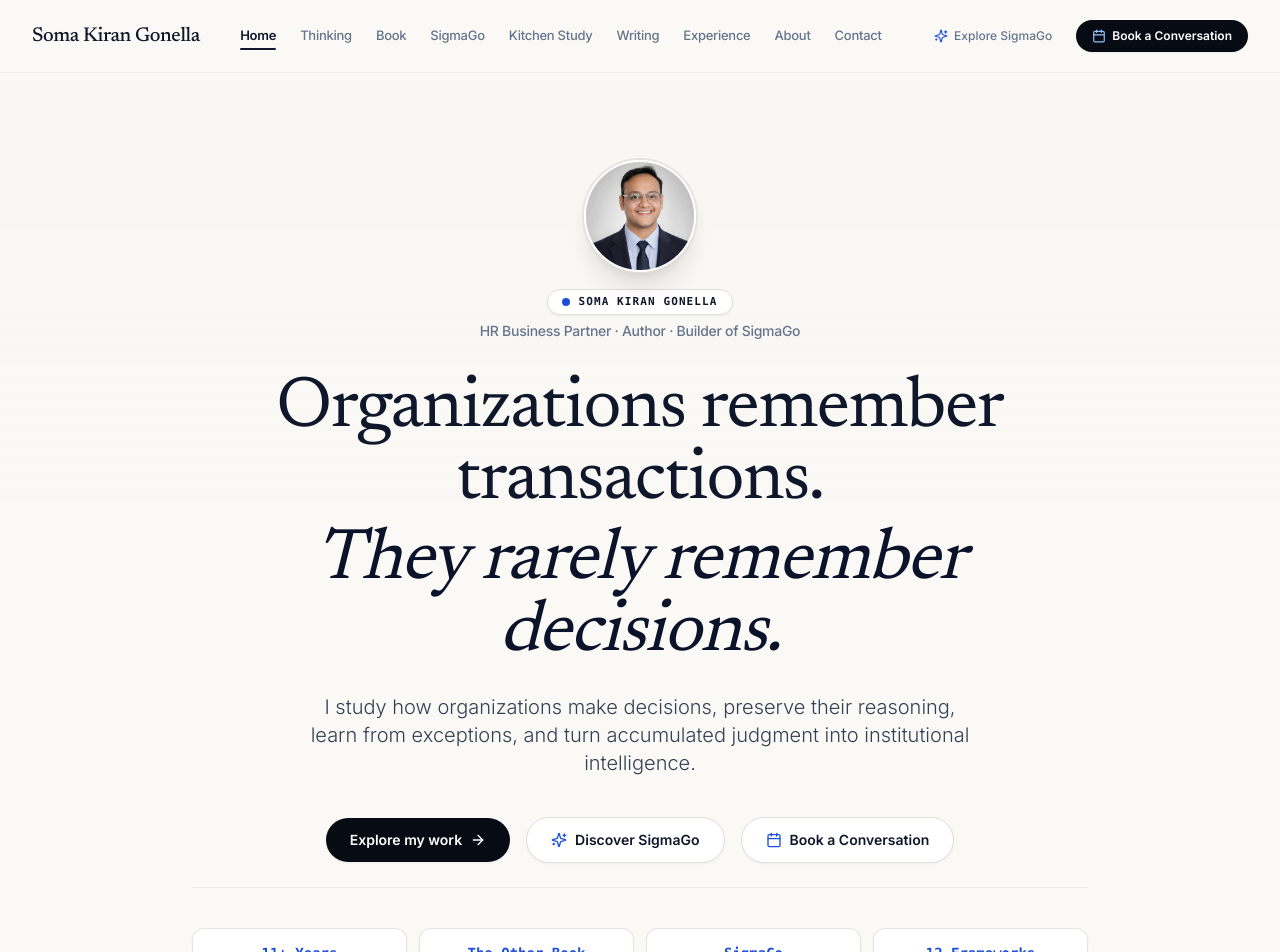
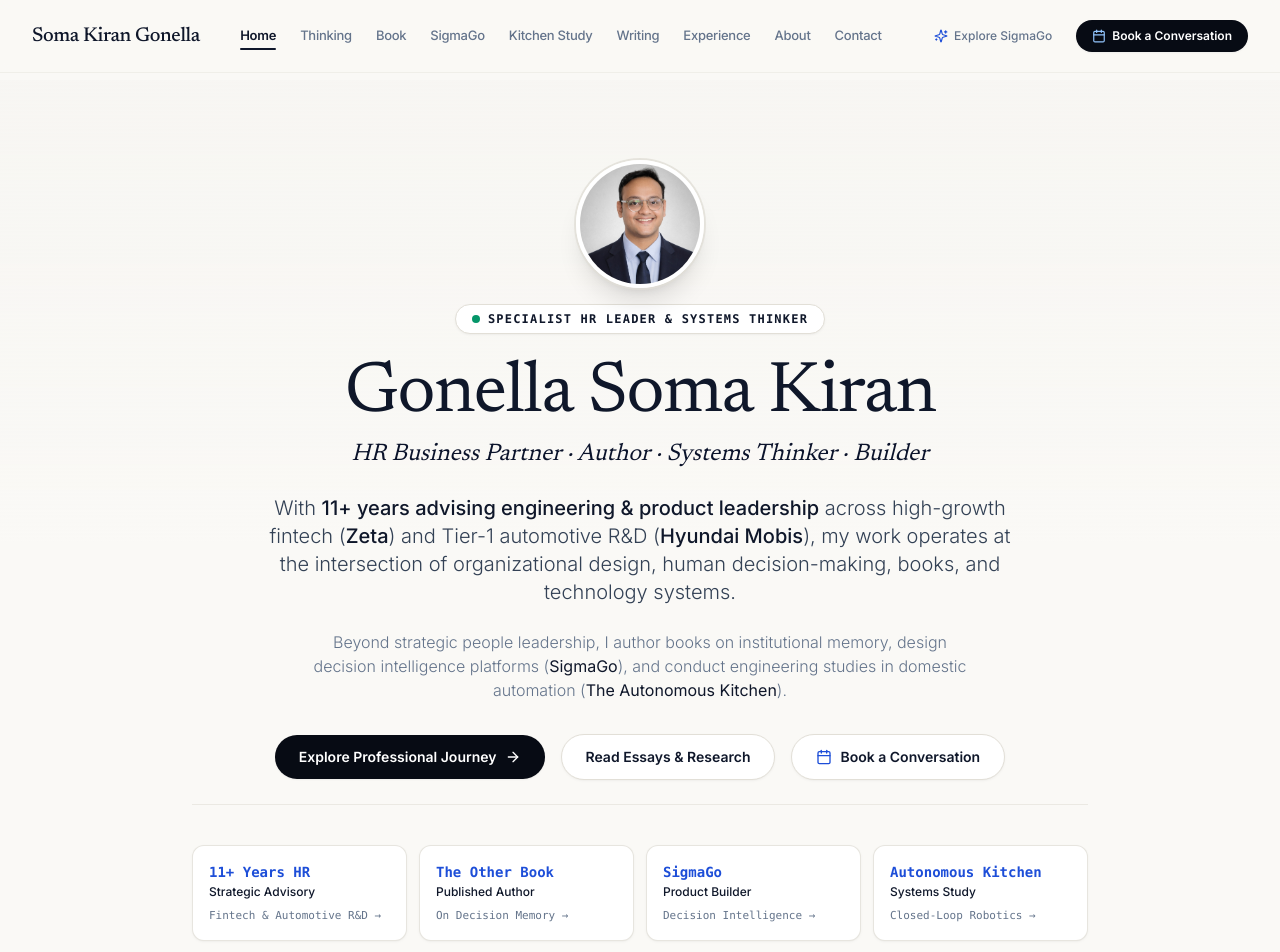
Before and after one commit to luckykiran2024/soma-thought-leadership, a Next.js app: page / in a window 1280 px wide. Shown: the top 952 px of the page. Built offline with nearby package versions, Linux system fonts and the light colour scheme.

Commit message:
feat: establish Gonella Soma Kiran personal introduction hero and four core work dimensions

```diff
--- a/src/app/page.tsx
+++ b/src/app/page.tsx
@@ -27,62 +27,63 @@
 
   return (
     <div className="space-y-24 sm:space-y-32 pb-24">
-      {/* 1. HERO SECTION (Centered Broadsheet Editorial) */}
-      <section className="relative pt-12 sm:pt-20 pb-16 border-b border-editorial-border/60 overflow-hidden bg-gradient-to-b from-surface/40 via-background to-background">
+      {/* 1. HERO SECTION: INTRODUCING GONELLA SOMA KIRAN */}
+      <section className="relative pt-12 sm:pt-20 pb-16 border-b border-editorial-border/60 overflow-hidden bg-gradient-to-b from-surface/50 via-background to-background">
         <div className="max-w-5xl mx-auto px-4 sm:px-6 lg:px-8 text-center">
-          {/* Enhanced Author Presentation */}
-          <div className="flex flex-col items-center space-y-4 mb-8 animate-fade-in">
-            {/* Dignified Executive Portrait */}
-            <div className="relative w-24 h-24 sm:w-28 sm:h-28 rounded-full overflow-hidden border-2 border-white shadow-xl ring-2 ring-editorial-border/80 flex-shrink-0">
+          {/* Executive Profile Presentation */}
+          <div className="flex flex-col items-center space-y-4 mb-6 animate-fade-in">
+            <div className="relative w-28 h-28 sm:w-32 sm:h-32 rounded-full overflow-hidden border-4 border-white shadow-xl ring-2 ring-editorial-border/80 flex-shrink-0">
               <Image
                 src="/images/profile.jpg"
-                alt="Soma Kiran Gonella"
+                alt="Gonella Soma Kiran"
                 fill
                 className="object-cover object-top"
                 priority
               />
             </div>
 
-            <div className="space-y-1.5 text-center">
-              <div className="inline-flex items-center space-x-2 px-3.5 py-1 rounded-full bg-white border border-editorial-border shadow-subtle text-[11px] font-mono uppercase tracking-widest text-ink">
-                <span className="w-2 h-2 rounded-full bg-accent" />
-                <span className="font-semibold">Soma Kiran Gonella</span>
+            <div className="space-y-2 text-center">
+              <div className="inline-flex items-center space-x-2 px-4 py-1.5 rounded-full bg-white border border-editorial-border shadow-subtle text-xs font-mono uppercase tracking-widest text-ink">
+                <span className="w-2 h-2 rounded-full bg-emerald-600" />
+                <span className="font-semibold">Specialist HR Leader & Systems Thinker</span>
               </div>
-              <p className="text-xs sm:text-sm text-ink-muted font-medium tracking-tight">
-                HR Business Partner · Author · Builder of SigmaGo
-              </p>
             </div>
           </div>
 
-          {/* Centered Intellectual Hero Statement */}
+          {/* Hero Name & Multifaceted Personal Introduction */}
           <div className="space-y-6 max-w-4xl mx-auto">
-            <h1 className="font-serif text-4xl sm:text-6xl lg:text-7xl font-normal text-ink tracking-tight leading-[1.14]">
-              Organizations remember transactions.{' '}
-              <span className="text-navy-900 italic block mt-2">
-                They rarely remember decisions.
-              </span>
+            <div className="space-y-2">
+              <h1 className="font-serif text-4xl sm:text-6xl lg:text-7xl font-normal text-ink tracking-tight leading-[1.12]">
+                Gonella Soma Kiran
               </h1>
+              <p className="font-serif text-xl sm:text-2xl text-navy-900 italic font-normal">
+                HR Business Partner · Author · Systems Thinker · Builder
+              </p>
+            </div>
 
-            <p className="text-lg sm:text-xl text-ink-light leading-relaxed max-w-2xl mx-auto font-light">
-              I study how organizations make decisions, preserve their reasoning, learn from exceptions, and turn accumulated judgment into institutional intelligence.
+            <p className="text-base sm:text-xl text-ink-light leading-relaxed max-w-3xl mx-auto font-light">
+              With <strong className="font-medium text-ink">11+ years advising engineering & product leadership</strong> across high-growth fintech (<strong className="font-medium text-ink">Zeta</strong>) and Tier-1 automotive R&D (<strong className="font-medium text-ink">Hyundai Mobis</strong>), my work operates at the intersection of organizational design, human decision-making, books, and technology systems.
             </p>
 
-            {/* Refined, Balanced CTAs */}
-            <div className="pt-4 flex flex-wrap items-center justify-center gap-3 sm:gap-4">
+            <p className="text-sm sm:text-base text-ink-muted leading-relaxed max-w-2xl mx-auto font-light">
+              Beyond strategic people leadership, I author books on institutional memory, design decision intelligence platforms (<strong className="text-ink font-normal">SigmaGo</strong>), and conduct engineering studies in domestic automation (<strong className="text-ink font-normal">The Autonomous Kitchen</strong>).
+            </p>
+
+            {/* Action Buttons */}
+            <div className="pt-2 flex flex-wrap items-center justify-center gap-3 sm:gap-4">
               <Link
-                href="/thinking"
+                href="/experience"
                 className="inline-flex items-center px-6 py-3 rounded-full bg-navy-950 hover:bg-navy-900 text-white text-xs sm:text-sm font-semibold transition-all shadow-sm hover:shadow group"
               >
-                <span>Explore my work</span>
+                <span>Explore Professional Journey</span>
                 <ArrowRight className="w-4 h-4 ml-2 group-hover:translate-x-0.5 transition-transform" />
               </Link>
 
               <Link
-                href="/sigmago"
+                href="/writing"
                 className="inline-flex items-center px-6 py-3 rounded-full bg-white hover:bg-surface text-ink text-xs sm:text-sm font-semibold border border-editorial-border transition-all shadow-subtle"
               >
-                <Sparkles className="w-4 h-4 mr-2 text-accent" />
-                <span>Discover SigmaGo</span>
+                <span>Read Essays & Research</span>
               </Link>
 
               <Link
@@ -94,47 +95,75 @@
               </Link>
             </div>
 
-            {/* Broadsheet Domain Ribbon */}
-            <div className="pt-10 mt-12 border-t border-editorial-border/60">
+            {/* Four Core Dimensions of Work */}
+            <div className="pt-10 mt-10 border-t border-editorial-border/60">
               <div className="grid grid-cols-2 md:grid-cols-4 gap-3 text-center text-xs font-mono">
                 <Link
                   href="/experience"
-                  className="p-3.5 bg-white border border-editorial-border/80 rounded-xl hover:border-ink transition-colors shadow-subtle group"
+                  className="p-4 bg-white border border-editorial-border/80 rounded-xl hover:border-ink transition-colors shadow-subtle group text-left flex flex-col justify-between"
                 >
+                  <div>
                     <span className="text-accent font-semibold block text-sm group-hover:text-navy-900 transition-colors">
-                    11+ Years
+                      11+ Years HR
                     </span>
-                  <span className="text-ink-muted text-[11px]">HR & Org Advisory</span>
+                    <span className="text-ink font-sans font-medium text-xs block mt-0.5">
+                      Strategic Advisory
+                    </span>
+                  </div>
+                  <span className="text-ink-muted text-[11px] block mt-2">
+                    Fintech & Automotive R&D →
+                  </span>
                 </Link>
 
                 <Link
                   href="/book"
-                  className="p-3.5 bg-white border border-editorial-border/80 rounded-xl hover:border-ink transition-colors shadow-subtle group"
+                  className="p-4 bg-white border border-editorial-border/80 rounded-xl hover:border-ink transition-colors shadow-subtle group text-left flex flex-col justify-between"
                 >
+                  <div>
                     <span className="text-accent font-semibold block text-sm group-hover:text-navy-900 transition-colors">
                       The Other Book
                     </span>
-                  <span className="text-ink-muted text-[11px]">4R Decision Memory</span>
+                    <span className="text-ink font-sans font-medium text-xs block mt-0.5">
+                      Published Author
+                    </span>
+                  </div>
+                  <span className="text-ink-muted text-[11px] block mt-2">
+                    On Decision Memory →
+                  </span>
                 </Link>
 
                 <Link
                   href="/sigmago"
-                  className="p-3.5 bg-white border border-editorial-border/80 rounded-xl hover:border-ink transition-colors shadow-subtle group"
+                  className="p-4 bg-white border border-editorial-border/80 rounded-xl hover:border-ink transition-colors shadow-subtle group text-left flex flex-col justify-between"
                 >
+                  <div>
                     <span className="text-accent font-semibold block text-sm group-hover:text-navy-900 transition-colors">
                       SigmaGo
                     </span>
-                  <span className="text-ink-muted text-[11px]">Decision Intelligence</span>
+                    <span className="text-ink font-sans font-medium text-xs block mt-0.5">
+                      Product Builder
+                    </span>
+                  </div>
+                  <span className="text-ink-muted text-[11px] block mt-2">
+                    Decision Intelligence →
+                  </span>
                 </Link>
 
                 <Link
-                  href="/thinking"
-                  className="p-3.5 bg-white border border-editorial-border/80 rounded-xl hover:border-ink transition-colors shadow-subtle group"
+                  href="/autonomous-kitchen"
+                  className="p-4 bg-white border border-editorial-border/80 rounded-xl hover:border-ink transition-colors shadow-subtle group text-left flex flex-col justify-between"
                 >
+                  <div>
                     <span className="text-accent font-semibold block text-sm group-hover:text-navy-900 transition-colors">
-                    12 Frameworks
+                      Autonomous Kitchen
                     </span>
-                  <span className="text-ink-muted text-[11px]">Original Research</span>
+                    <span className="text-ink font-sans font-medium text-xs block mt-0.5">
+                      Systems Study
+                    </span>
+                  </div>
+                  <span className="text-ink-muted text-[11px] block mt-2">
+                    Closed-Loop Robotics →
+                  </span>
                 </Link>
               </div>
             </div>
@@ -142,16 +171,22 @@
         </div>
       </section>
 
-      {/* 2. THE PROBLEM (Editorial Introduction) */}
+      {/* 2. THE INTELLECTUAL THESIS: DECISION MEMORY */}
       <section className="max-w-4xl mx-auto px-4 sm:px-6 lg:px-8">
-        <div className="bg-editorial-cream/50 border border-editorial-border rounded-2xl p-8 sm:p-12 space-y-8">
-          <div className="space-y-2">
-            <span className="text-xs uppercase font-mono tracking-widest text-accent font-semibold">
-              The Fundamental Problem
+        <div className="bg-editorial-cream/60 border border-editorial-border rounded-2xl p-8 sm:p-12 space-y-8">
+          <div className="space-y-3 text-center sm:text-left">
+            <span className="text-xs uppercase font-mono tracking-widest text-accent font-semibold block">
+              Core Intellectual Inquiry · Decision Intelligence
             </span>
-            <h2 className="font-serif text-2xl sm:text-3xl font-normal text-ink leading-snug">
-              Every organization creates thousands of decisions.
+            <h2 className="font-serif text-3xl sm:text-5xl text-ink font-normal leading-tight">
+              Organizations remember transactions.{' '}
+              <span className="text-navy-900 italic block mt-1">
+                They rarely remember decisions.
+              </span>
             </h2>
+            <p className="text-base text-ink-light leading-relaxed font-light pt-2">
+              Companies have systems to remember money, customers, employees, projects, and transactions, but very few systems designed to preserve the reasoning behind important decisions.
+            </p>
           </div>
 
           <div className="grid grid-cols-1 sm:grid-cols-2 gap-3 text-sm text-ink-light font-serif italic border-y border-editorial-rule py-6">
```
Lines whose indentation alone changed are shown as unchanged.
